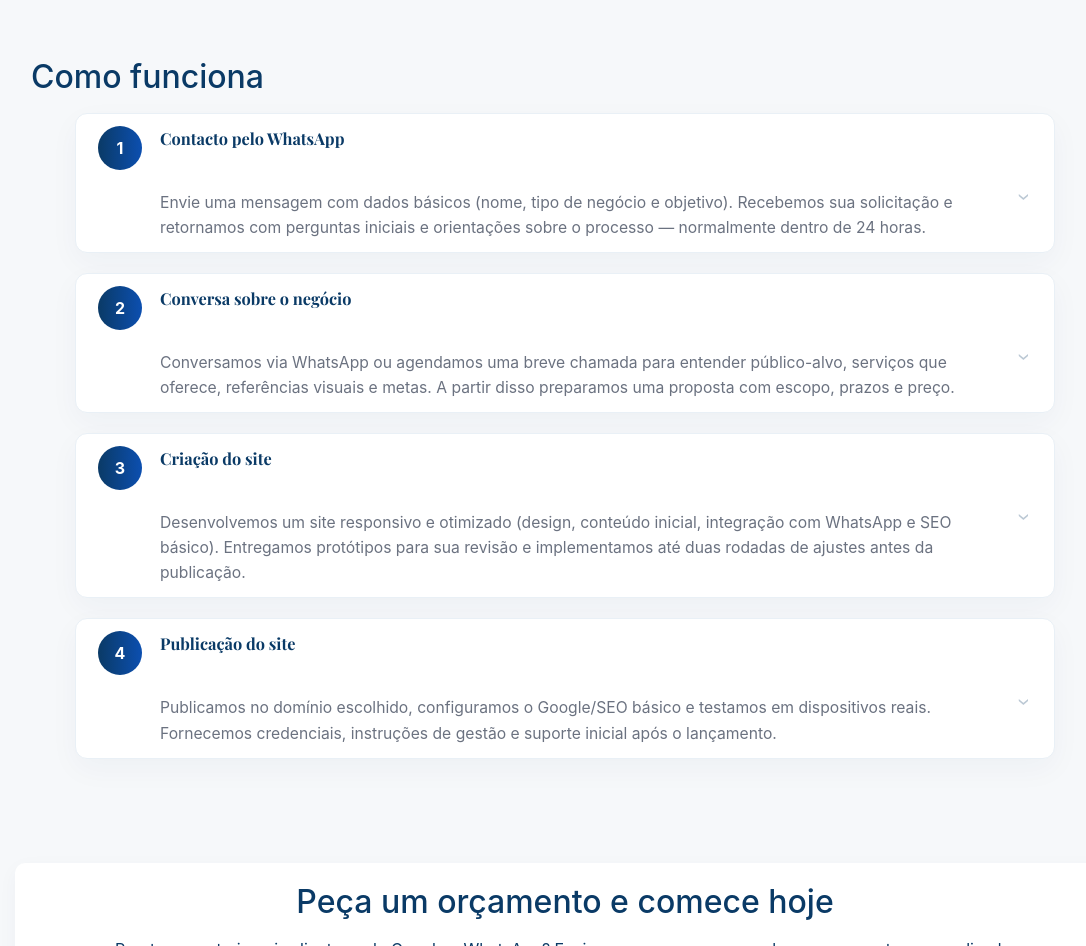
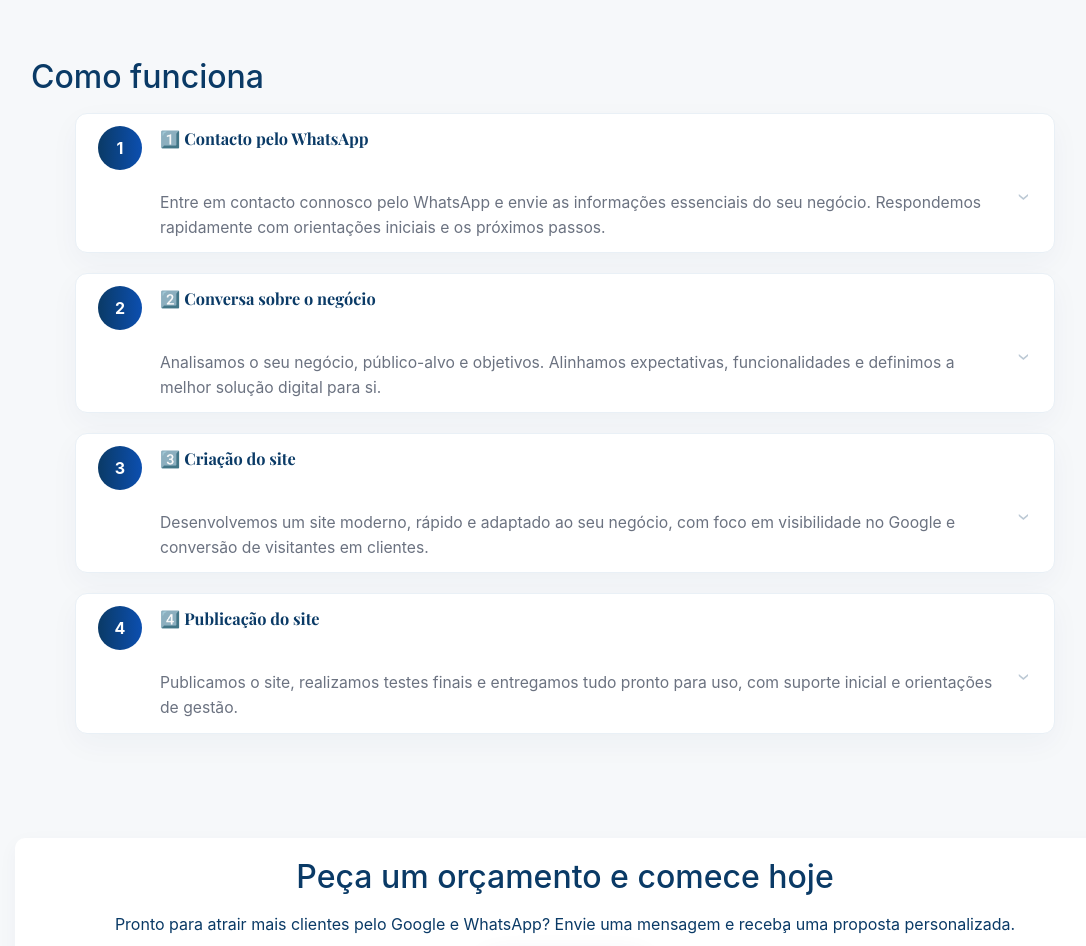
Before and after one commit to GilsonCassende/MapSite-Digital-AO, a plain HTML site: page index.html in a window 1280 px wide. Shown: the part 2120-3066 px from the top of the page, without its empty margins (75-1161 px from the left). Drawn offline with nearby package versions, Linux system fonts and the light colour scheme.

Commit message:
Update index.html

```diff
--- a/index.html
+++ b/index.html
@@ -182,27 +182,27 @@
           <h2>Como funciona</h2>
           <ol class="steps">
             <li>
-              <strong>Contacto pelo WhatsApp</strong>
+              <strong>1️⃣ Contacto pelo WhatsApp</strong>
               <span>
-                Envie uma mensagem com dados básicos (nome, tipo de negócio e objetivo). Recebemos sua solicitação e retornamos com perguntas iniciais e orientações sobre o processo — normalmente dentro de 24 horas.
+                Entre em contacto connosco pelo WhatsApp e envie as informações essenciais do seu negócio. Respondemos rapidamente com orientações iniciais e os próximos passos.
               </span>
             </li>
             <li>
-              <strong>Conversa sobre o negócio</strong>
+              <strong>2️⃣ Conversa sobre o negócio</strong>
               <span>
-                Conversamos via WhatsApp ou agendamos uma breve chamada para entender público-alvo, serviços que oferece, referências visuais e metas. A partir disso preparamos uma proposta com escopo, prazos e preço.
+                Analisamos o seu negócio, público-alvo e objetivos. Alinhamos expectativas, funcionalidades e definimos a melhor solução digital para si.
               </span>
             </li>
             <li>
-              <strong>Criação do site</strong>
+              <strong>3️⃣ Criação do site</strong>
               <span>
-                Desenvolvemos um site responsivo e otimizado (design, conteúdo inicial, integração com WhatsApp e SEO básico). Entregamos protótipos para sua revisão e implementamos até duas rodadas de ajustes antes da publicação.
+                Desenvolvemos um site moderno, rápido e adaptado ao seu negócio, com foco em visibilidade no Google e conversão de visitantes em clientes.
               </span>
             </li>
             <li>
-              <strong>Publicação do site</strong>
+              <strong>4️⃣ Publicação do site</strong>
               <span>
-                Publicamos no domínio escolhido, configuramos o Google/SEO básico e testamos em dispositivos reais. Fornecemos credenciais, instruções de gestão e suporte inicial após o lançamento.
+                Publicamos o site, realizamos testes finais e entregamos tudo pronto para uso, com suporte inicial e orientações de gestão.
               </span>
             </li>
           </ol>
```
